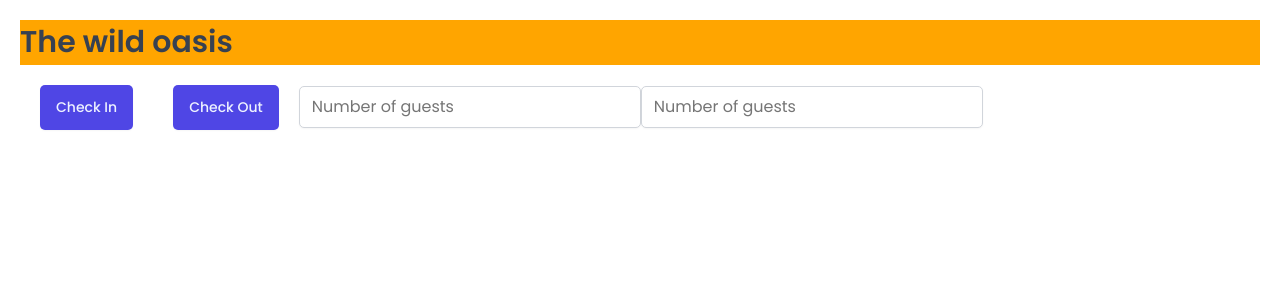
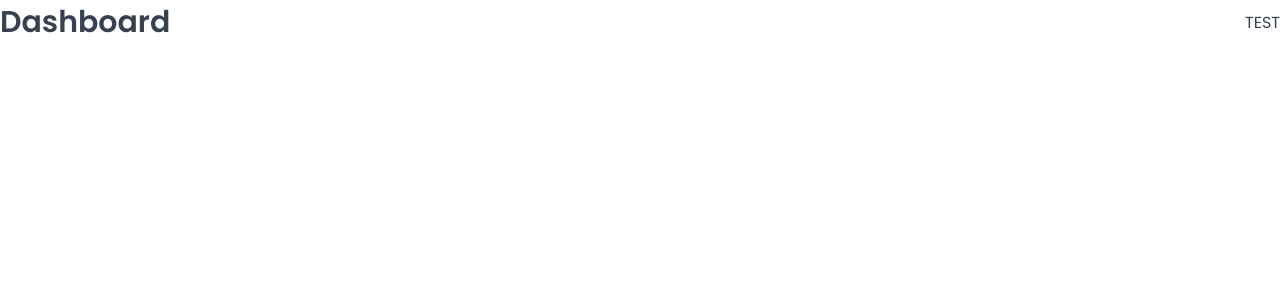
Before and after one commit to fisheeesh/the-wild-oasis-dashboard, a React (Vite) app: page /dashboard in a window 1280 px wide. Shown: the top 300 px of the page. Built offline with nearby package versions, Linux system fonts and the light colour scheme; a web font is replaced by a local one.

Commit message:
settings up pages and routes

```diff
--- a/package.json
+++ b/package.json
@@ -12,6 +12,7 @@
   "dependencies": {
     "react": "^18.3.1",
     "react-dom": "^18.3.1",
+    "react-router-dom": "^7.4.0",
     "styled-components": "^6.1.16"
   },
   "devDependencies": {
--- a/src/App.jsx
+++ /dev/null
@@ -1,31 +0,0 @@
-import styled from "styled-components"
-import GlobalStyles from "./styles/GlobalStyles"
-import Button from "./ui/Button"
-import Input from "./ui/Input"
-
-const H1 = styled.h1`
-  font-size: 30px;
-  font-weight: 600;
-  background-color: orange ;
-`
-
-const StyledApp = styled.main`
-  /* background-color: orangered; */
-  padding: 20px;
-`
-
-export default function App() {
-  return (
-    <>
-      <GlobalStyles />
-      <StyledApp>
-        <H1>The wild oasis</H1>
-        <Button onClick={() => alert('hi')}>Check In</Button>
-        <Button onClick={() => alert('ih')}>Check Out</Button>
-
-        <Input type="number" placeholder="Number of guests" />
-        <Input type="email" placeholder="Number of guests" />
-      </StyledApp>
-    </>
-  )
-}
--- a/src/main.jsx
+++ b/src/main.jsx
@@ -1,7 +1,11 @@
 import { createRoot } from 'react-dom/client'
 import './index.css'
-import App from './App.jsx'
+import Router from './router/index.jsx'
+import GlobalStyles from './styles/GlobalStyles.js'
 
 createRoot(document.getElementById('root')).render(
-  <App />
+  <>
+    <GlobalStyles />
+    <Router />
+  </>
 )
--- /dev/null
+++ b/src/router/index.jsx
@@ -0,0 +1,55 @@
+import { createBrowserRouter, Navigate, RouterProvider } from "react-router-dom"
+import Dashboard from '../pages/Dashboard'
+import Bookings from '../pages/Bookings'
+import Cabins from '../pages/Cabins'
+import Users from '../pages/Users'
+import Settings from '../pages/Settings'
+import Account from '../pages/Account'
+import Login from '../pages/Login'
+import PageNotFound from '../pages/PageNotFound'
+
+export default function Router() {
+
+    const router = createBrowserRouter([
+        {
+            index: true,
+            element: <Navigate to={'dashboard'} replace />
+        },
+        {
+            path: 'dashboard',
+            element: <Dashboard />,
+        },
+        {
+            path: 'bookings',
+            element: <Bookings />,
+        },
+        {
+            path: 'cabins',
+            element: <Cabins />,
+        },
+        {
+            path: 'users',
+            element: <Users />,
+        },
+        {
+            path: 'settings',
+            element: <Settings />,
+        },
+        {
+            path: 'account',
+            element: <Account />
+        },
+        {
+            path: 'login',
+            element: <Login />,
+        },
+        {
+            path: '*',
+            element: <PageNotFound />,
+        },
+    ])
+
+    return (
+        <RouterProvider router={router} />
+    )
+}
--- a/src/ui/Button.jsx
+++ b/src/ui/Button.jsx
@@ -1,3 +1,4 @@
+
 import styled, { css } from "styled-components";
 
 const sizes = {
@@ -49,20 +50,17 @@
 };
 
 const Button = styled.button`
-  font-size: 1.4rem;
-  padding: 1.2rem 1.6rem;
-  font-weight: 500;
   border: none;
   border-radius: var(--border-radius-sm);
-  background-color: var(--color-brand-600);
-  color: var(--color-brand-50);
   box-shadow: var(--shadow-sm);
-  margin: 20px;
-  cursor: pointer;
 
-  &:hover{
-    background-color: var(--color-brand-700);
-  }
+  ${props => sizes[props.size]}
+  ${props => variations[props.variation]}
 `
 
+Button.defaultProps = {
+  variation: 'primary',
+  size: 'medium'
+}
+
 export default Button
--- /dev/null
+++ b/src/ui/Heading.jsx
@@ -0,0 +1,21 @@
+import styled, { css } from "styled-components";
+
+
+const Heading = styled.h1`
+    ${props => props.as === 'h1' && css`
+        font-size: 3rem;
+        font-weight: 600;
+    `}
+    ${props => props.as === 'h2' && css`
+        font-size: 2rem;
+        font-weight: 600;
+    `}
+    ${props => props.as === 'h3' && css`
+        font-size: 2rem;
+        font-weight: 500;
+    `}
+
+
+`
+
+export default Heading
--- /dev/null
+++ b/src/ui/Row.jsx
@@ -0,0 +1,19 @@
+import styled, { css } from "styled-components";
+
+const Row = styled.div`
+    display: flex;
+    ${props => props.type === 'horizontal' && css`
+        justify-content: space-between;
+        align-items: center;
+    `}
+    ${props => props.type === 'vertical' && css`
+        flex-direction: column;
+        gap: 1.6rem;
+    `}
+`
+
+Row.defaultProps = {
+    type: 'vertical'
+}
+
+export default Row
```
Also changed, not shown: 1 other file (tests, documents, lock files or other folders).
